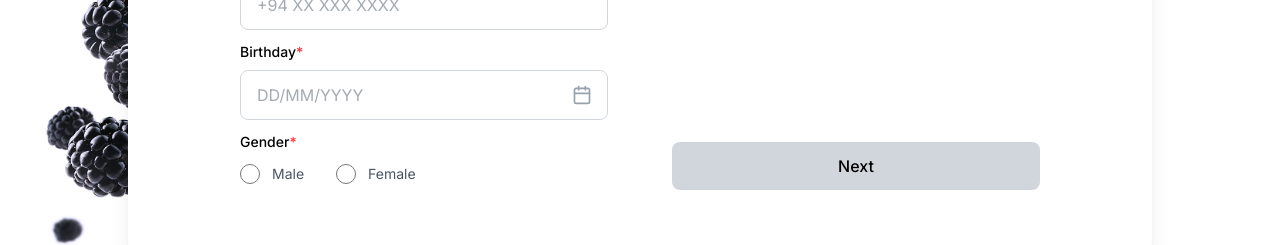
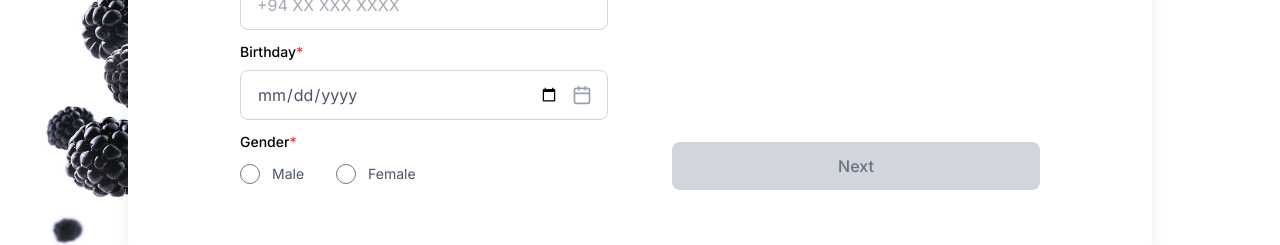
Before and after one commit to sandeepaMallawarachchi/fitbite, a React (Vite) app in the folder client/: page /SignUpStep1 in a window 1280 px wide. Shown: the part 477-722 px from the top of the page. Built offline with nearby package versions, Linux system fonts and the light colour scheme.

Commit message:
refactor TellABoutYouForm component; simplify form validation logic, update birthday input type, and enhance button styles for better usability

```diff
--- a/client/src/components/TellABoutYouForm.tsx
+++ b/client/src/components/TellABoutYouForm.tsx
@@ -1,5 +1,5 @@
 "use client";
-import React, { useState } from "react";
+import { useState } from "react";
 import { Calendar, ChevronLeft } from "lucide-react";
 import { useNavigate } from "react-router-dom";
 
@@ -17,6 +17,7 @@ function TellABoutYouForm() {
     password: "",
     confirmPassword: "",
   });
+
  const isFormValid =
   formData.name.trim() !== "" &&
   formData.email.trim() !== "" &&
@@ -25,10 +26,8 @@ function TellABoutYouForm() {
   formData.gender !== "" &&
   formData.weight.trim() !== "" &&
   formData.height.trim() !== "" &&
-    formData.activityLevel !== "" &&
-    formData.password !== "" &&
-    formData.confirmPassword !== "" &&
-    formData.password === formData.confirmPassword;
+  formData.activityLevel !== "";
+
 
   const handleChange = (e) => {
     const { name, value } = e.target;
@@ -56,14 +55,12 @@ function TellABoutYouForm() {
           </h1>
           <span className="text-blue-500 font-medium">Step 1 of 6</span>
         </div>
-
         {/* Description */}
         <p className="text-gray-700 mb-10 leading-relaxed max-w-4xl">
           Enter your basic information to create a personalized meal plan. These
           details will help calculate your TDEE and nutritional needs, ensuring
           an accurate and effective plan tailored to your fitness goal.
         </p>
-
         {/* Form */}
         <div className="grid grid-cols-1 lg:grid-cols-2 gap-16">
           {/* Left Column */}
@@ -87,7 +84,6 @@ function TellABoutYouForm() {
                 required
               />
             </div>
-
             {/* Email Field */}
             <div>
               <label
@@ -106,7 +102,6 @@ function TellABoutYouForm() {
                 onChange={handleChange}
               />
             </div>
-
             {/* Mobile Number */}
             <div>
               <label
@@ -136,16 +131,15 @@ function TellABoutYouForm() {
               </label>
               <div className="relative">
                 <input
-                  type="text"
+                  type="date"
                   id="birthday"
                   name="birthday"
-                  placeholder="DD/MM/YYYY"
                   className="w-full px-4 py-3 pr-12 border border-gray-300 rounded-lg focus:ring-2 focus:ring-blue-500 focus:border-transparent outline-none transition-all text-gray-600"
                   value={formData.birthday}
                   onChange={handleChange}
                   required
                 />
-                <Calendar className="absolute right-4 top-1/2 transform -translate-y-1/2 text-gray-400 h-5 w-5" />
+                <Calendar className="absolute right-4 top-1/2 transform -translate-y-1/2 text-gray-400 h-5 w-5 pointer-events-none" />
               </div>
             </div>
             {/* Gender */}
@@ -189,7 +183,6 @@ function TellABoutYouForm() {
               </div>
             </div>
           </div>
-
           {/* Right Column */}
           <div className="space-y-6">
             {/* Weight and Height Row */}
@@ -213,7 +206,6 @@ function TellABoutYouForm() {
                   required
                 />
               </div>
-
               {/* Height Field */}
               <div>
                 <label
@@ -234,7 +226,6 @@ function TellABoutYouForm() {
                 />
               </div>
             </div>
-
             {/* Physical Activity Level */}
             <div>
               <label className="block text-sm font-medium text-black mb-3">
@@ -279,7 +270,6 @@ function TellABoutYouForm() {
                     </label>
                   </div>
                 </div>
-
                 {/* Second Row */}
                 <div className="grid grid-cols-2 gap-8">
                   <div className="flex items-center">
@@ -317,7 +307,6 @@ function TellABoutYouForm() {
                     </label>
                   </div>
                 </div>
-
                 {/* Third Row */}
                 <div className="grid grid-cols-2 gap-8">
                   <div className="flex items-center">
@@ -340,7 +329,6 @@ function TellABoutYouForm() {
                 </div>
               </div>
             </div>
-
             {/* Next Button */}
             <div className="pt-32 mb-10">
               <button
@@ -348,8 +336,8 @@ function TellABoutYouForm() {
                 disabled={!isFormValid}
                 className={`font-medium py-3 px-8 rounded-lg w-full transition-colors duration-200 ${
                   isFormValid
-                    ? "bg-green-300 text-white hover:opacity-90"
-                    : "bg-gray-300 text-black cursor-not-allowed"
+                    ? "bg-green-300 text-black hover:bg-green-400"
+                    : "bg-gray-300 text-gray-500 cursor-not-allowed"
                 }`}
               >
                 Next
@@ -357,7 +345,6 @@ function TellABoutYouForm() {
             </div>
           </div>
         </div>
-
         {/* Back button */}
         <button className="fixed bottom-6 right-6 bg-gray-300 hover:bg-gray-400 p-4 rounded-lg transition-colors duration-200">
           <ChevronLeft className="h-5 w-5 text-gray-600" />
```
Lines whose indentation alone changed are shown as unchanged.
